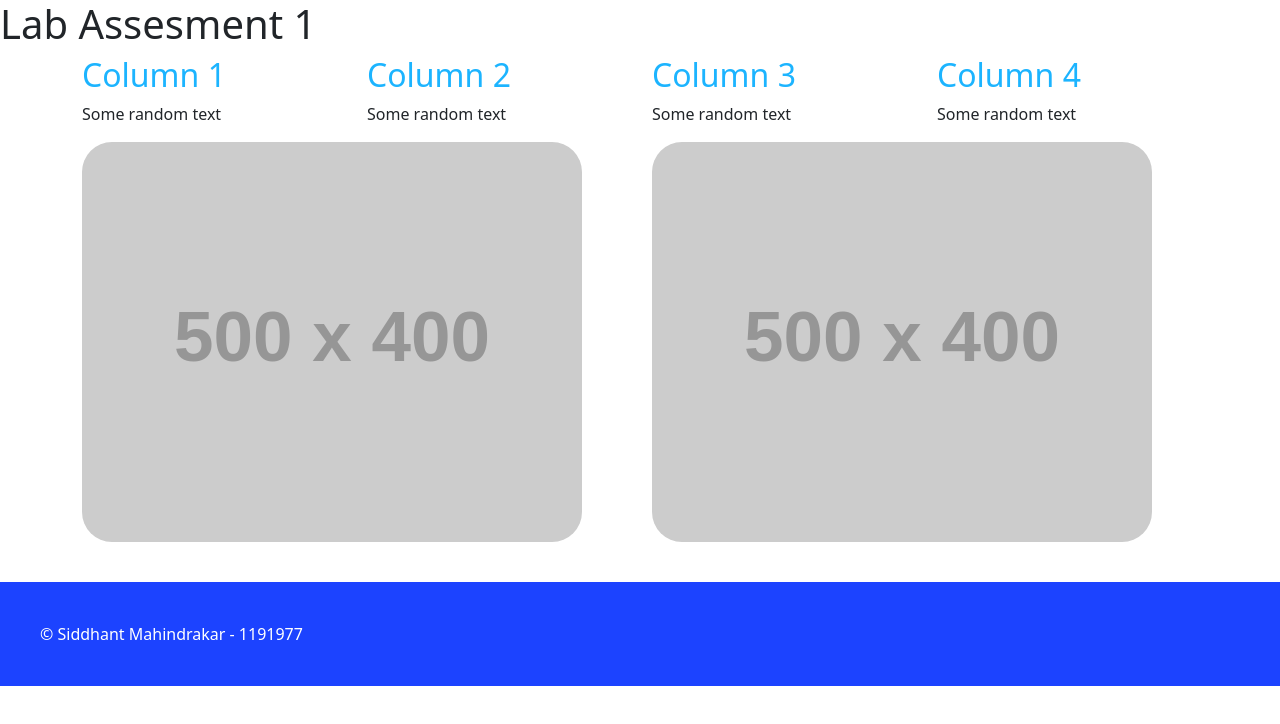
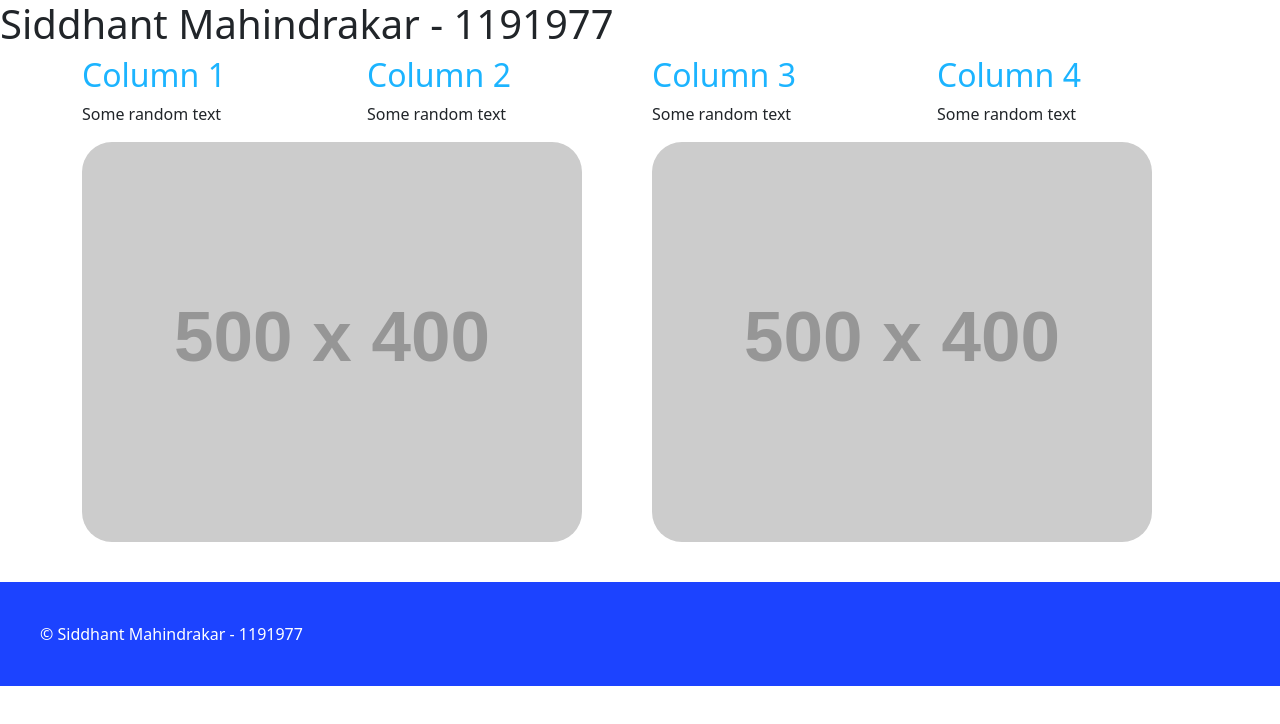
Before and after one commit to sidd5100/comp-6062-lab-assesment-1, a plain HTML site: page COMP6062SMlA1/index.html in a window 1280 px wide. Drawn offline with nearby package versions, Linux system fonts and the light colour scheme; placeholder pictures from the web are drawn by us.

Commit message:
scripts path updated

```diff
--- a/COMP6062SMlA1/index.html
+++ b/COMP6062SMlA1/index.html
@@ -49,6 +49,6 @@
         <footer>
             © Siddhant Mahindrakar - 1191977
         </footer>
-        <script src=”scripts/app.js”></script>
+        <script src="scripts/app.js"></script>
     </body>
 </html>
--- a/COMP6062SMlA1/scripts/app.js
+++ b/COMP6062SMlA1/scripts/app.js
@@ -8,8 +8,8 @@ const result = `${studentFullName} - ${studentNumber}`;
 
 console.log(result);
 
-let headerContent = document.querySelector(".h1");
+let headerContent = document.querySelector("h1");
 
 headerContent.innerHTML = result;
 
-h1.classlist.add("headingPrimary");
+headerContent.classlist.add("headingPrimary");
```
